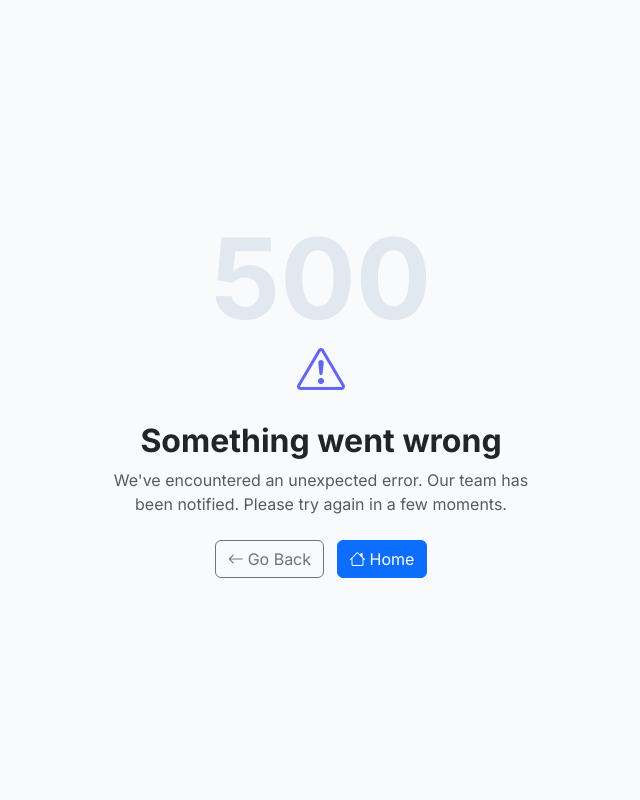
After one commit to sportsbyadrika/sportsmis.com_home, a PHP site: page /app/views/errors/500.php in a window 1280 px wide. The commit adds this page. Shown: the whole page, without its empty margins (319-959 px from the left). Run offline with PHP 8.4, Linux system fonts and the light colour scheme.

Commit message:
fix: resolve 500 error on institution registration POST
Three issues fixed:
1. DB connection failure now throws a descriptive RuntimeException caught
   by a new global exception handler instead of producing a blank 500 page.
   The handler shows a 500 view in production or full trace in local mode.
2. fieldError()/hasError() helpers were reading from $_SESSION['errors']
   after the controller had already cleared them. Fixed by populating
   $GLOBALS['_sms_errors'] in Controller::prepareViewErrors() before any
   view is rendered, so validation inline errors now display correctly.
3. Added automatic .env file loader to app/public/index.php so DB
   credentials can be set without touching server environment variables.

Also added app/views/errors/500.php user-friendly error page.

https://claude.ai/code/session_01A6z2ygvrtgVzrVg4SnMtyR

```diff
--- /dev/null
+++ b/app/views/errors/500.php
@@ -0,0 +1,33 @@
+<!DOCTYPE html>
+<html lang="en">
+<head>
+<meta charset="UTF-8">
+<meta name="viewport" content="width=device-width, initial-scale=1.0">
+<title>500 – Server Error | SportsMIS</title>
+<link href="https://cdn.jsdelivr.net/npm/bootstrap@5.3.3/dist/css/bootstrap.min.css" rel="stylesheet">
+<link href="https://cdn.jsdelivr.net/npm/bootstrap-icons@1.11.3/font/bootstrap-icons.min.css" rel="stylesheet">
+<link href="https://fonts.googleapis.com/css2?family=Inter:wght@400;600;700&display=swap" rel="stylesheet">
+<style>
+  body { font-family: 'Inter', sans-serif; background: #f8fafc; display:flex; align-items:center; justify-content:center; min-height:100vh; }
+  .err-code { font-size: 7rem; font-weight:800; color:#e2e8f0; line-height:1; }
+  .err-icon { font-size:3rem; color:#6366f1; }
+</style>
+</head>
+<body>
+<div class="text-center p-4">
+  <div class="err-code">500</div>
+  <div class="err-icon mb-3"><i class="bi bi-exclamation-triangle"></i></div>
+  <h2 class="fw-bold mb-2">Something went wrong</h2>
+  <p class="text-muted mb-4 mx-auto" style="max-width:420px">
+    We've encountered an unexpected error. Our team has been notified.
+    Please try again in a few moments.
+  </p>
+  <a href="javascript:history.back()" class="btn btn-outline-secondary me-2">
+    <i class="bi bi-arrow-left me-1"></i>Go Back
+  </a>
+  <a href="/" class="btn btn-primary">
+    <i class="bi bi-house me-1"></i>Home
+  </a>
+</div>
+</body>
+</html>
```
Also changed, not shown: app/core/Controller.php (+16 -2 lines), app/core/Model.php (+8 -1 lines), app/core/helpers.php (+8 -2 lines), app/public/index.php (+29 -0 lines).
